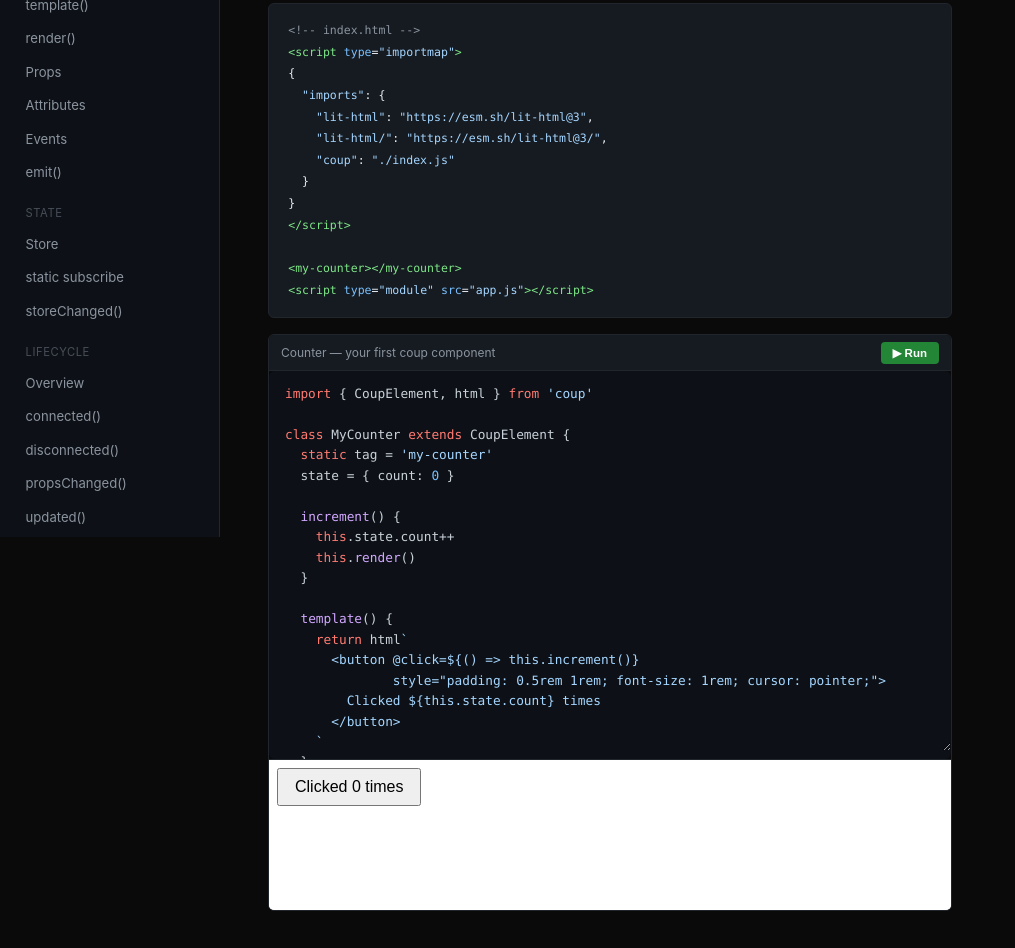
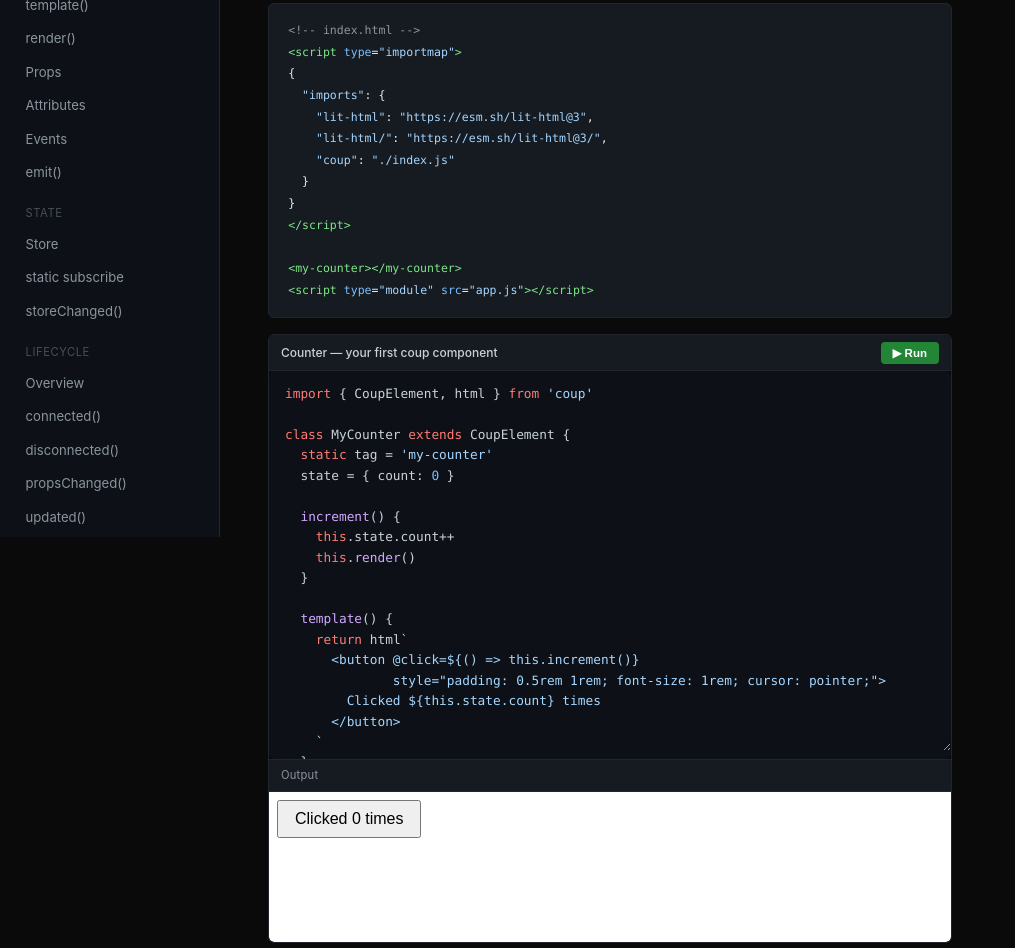
Before and after one commit to sandro/coup, a website: page docs.html in a window 1280 px wide. Shown: the part 263-1211 px from the top of the page, without its empty margins (0-1015 px from the left). Drawn offline with nearby package versions, Linux system fonts and the light colour scheme; no server answers.

Commit message:
Docs: polish example design
- Output header bar above each iframe preview
- Iframes auto-resize to fit content, no dead whitespace
- Example labels brighter and bolder
- Preview section with proper visual hierarchy

```diff
--- a/docs.html
+++ b/docs.html
@@ -94,7 +94,7 @@
     .example-header {
       display: flex; justify-content: space-between; align-items: center;
       padding: 0.4rem 0.75rem; background: #161b22; border-bottom: 1px solid #21262d;
-      font-size: 0.75rem; color: #8b949e;
+      font-size: 0.75rem; color: #c9d1d9; font-weight: 500;
     }
     .example-header button {
       background: #238636; color: #fff; border: none;
@@ -133,10 +133,19 @@
     .hl-fn { color: #d2a8ff; }
     .hl-num { color: #79c0ff; }
     .example-preview {
-      border-top: 1px solid #21262d; background: #fff; color: #1a1a1a;
-      min-height: 50px;
+      border-top: 1px solid #21262d;
     }
-    .example-preview iframe { width: 100%; border: none; min-height: 60px; background: #fff; display: block; }
+    .example-preview-header {
+      display: flex; align-items: center;
+      padding: 0.35rem 0.75rem;
+      font-size: 0.7rem; color: #8b949e; letter-spacing: 0.02em;
+      background: #161b22; border-bottom: 1px solid #21262d;
+    }
+    .example-preview iframe {
+      width: 100%; border: none; min-height: 60px;
+      background: #fff; display: block;
+      border-radius: 0 0 5px 5px;
+    }
 
     /* Lifecycle diagram */
     .lifecycle {
@@ -920,6 +929,18 @@ template() {
 
         iframe.srcdoc = doc
         this.state.ran = true
+        // Auto-resize iframe to fit content
+        iframe.onload = () => {
+          const resize = () => {
+            try {
+              const h = iframe.contentDocument.documentElement.scrollHeight
+              iframe.style.height = Math.max(60, h) + 'px'
+            } catch(e) {}
+          }
+          resize()
+          setTimeout(resize, 500)  // catch async renders
+          setTimeout(resize, 2000) // catch slow fetches
+        }
       }
 
       _syncHighlight(e) {
@@ -963,6 +984,7 @@ template() {
               }}></textarea>
           </div>
           <div class="example-preview">
+            <div class="example-preview-header">Output</div>
             <iframe sandbox="allow-scripts allow-same-origin"></iframe>
           </div>
         `
```
